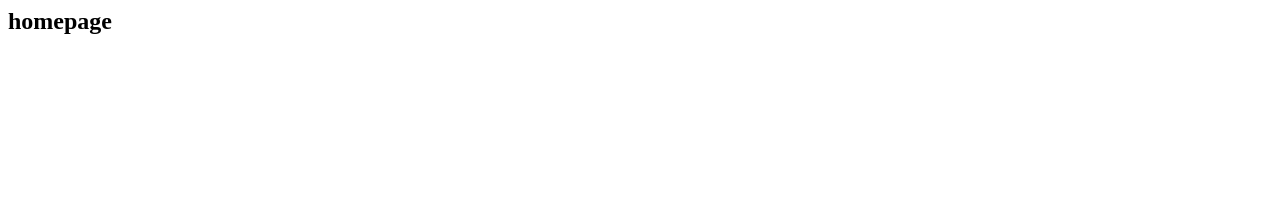
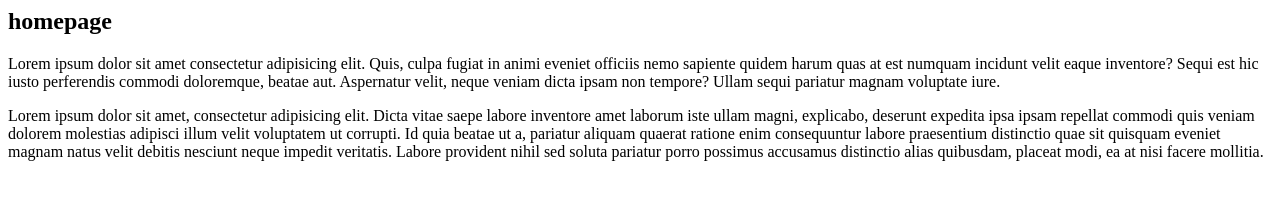
Before and after one commit to zareefa08/Assignment-1-mis455, a plain HTML site: page index.html in a window 1280 px wide. Drawn offline with Linux system fonts and the light colour scheme.

Commit message:
adding para

```diff
--- a/index.html
+++ b/index.html
@@ -6,5 +6,8 @@
 </head>
 <body>
     <h2>homepage</h2>
+    <p>Lorem ipsum dolor sit amet consectetur adipisicing elit. Quis, culpa fugiat in animi eveniet officiis nemo sapiente quidem harum quas at est numquam incidunt velit eaque inventore? Sequi est hic iusto perferendis commodi doloremque, beatae aut. Aspernatur velit, neque veniam dicta ipsam non tempore? Ullam sequi pariatur magnam voluptate iure.</p>
+
+    <p>Lorem ipsum dolor sit amet, consectetur adipisicing elit. Dicta vitae saepe labore inventore amet laborum iste ullam magni, explicabo, deserunt expedita ipsa ipsam repellat commodi quis veniam dolorem molestias adipisci illum velit voluptatem ut corrupti. Id quia beatae ut a, pariatur aliquam quaerat ratione enim consequuntur labore praesentium distinctio quae sit quisquam eveniet magnam natus velit debitis nesciunt neque impedit veritatis. Labore provident nihil sed soluta pariatur porro possimus accusamus distinctio alias quibusdam, placeat modi, ea at nisi facere mollitia.</p>
 </body>
 </html>
```
